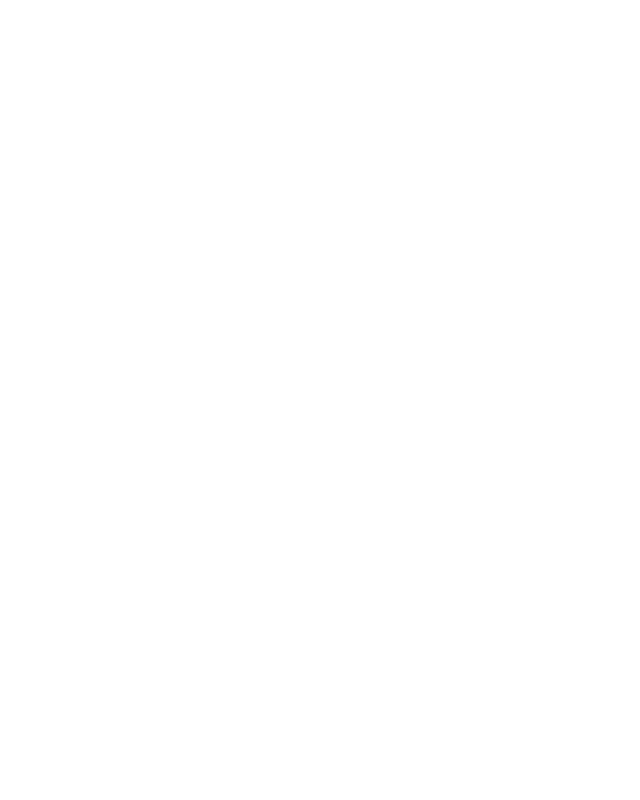
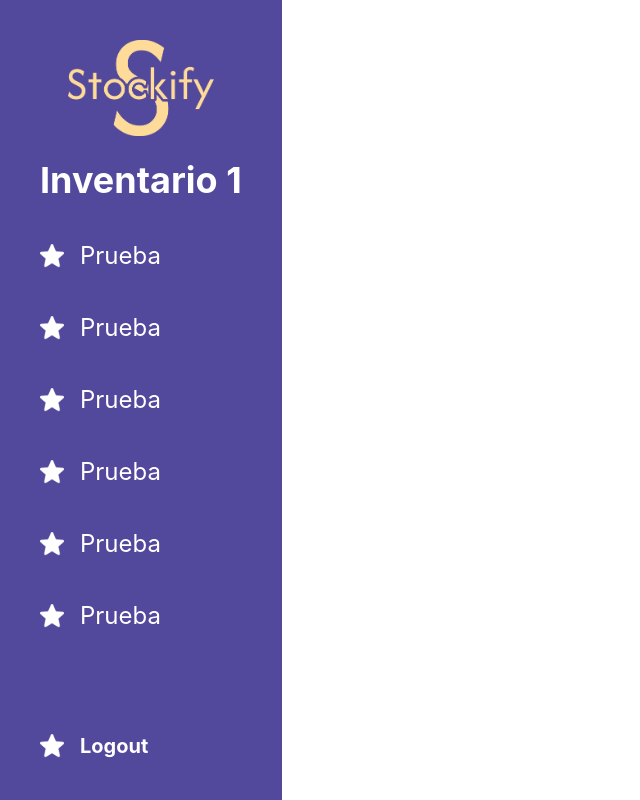
Before and after one commit to AlejandroOcejo/StockifyFront, a React (Create React App) app: page /Client in a window 1280 px wide. Before the commit this address had no page. Shown: the whole page, without its empty margins (0-640 px from the left). Built offline with nearby package versions, Linux system fonts and the light colour scheme.

Commit message:
empezado zona cliente

```diff
--- /dev/null
+++ b/src/components/Layouts/ClientLayout/ClientLayout.js
@@ -0,0 +1,9 @@
+const ClientLayout = ({ children }) => {
+  return (
+    <>
+      <main>{children}</main>
+    </>
+  );
+};
+
+export default ClientLayout;
--- /dev/null
+++ b/src/components/SideBar/Sidebar.js
@@ -0,0 +1,44 @@
+import React from 'react';
+
+const Sidebar = () => {
+  return (
+    <div className="flex flex-col bg-stockifyPurple bottom-0 top-0 fixed justify-between p-10">
+      <div className="flex flex-col items-center">
+        <img className="w-auto h-24" src="/logo.png" alt="logo" />
+        <div className="flex flex-col space-y-10 mt-6">
+          <div className="text-white text-4xl font-bold">Inventario 1</div>
+          <div className="flex items-center text-white text-2xl">
+            <img className="w-6 h-6 mr-4" src="/icons/estrella.png" alt="estrella" />
+            Prueba
+          </div>
+          <div className="flex items-center text-white text-2xl">
+            <img className="w-6 h-6 mr-4" src="/icons/estrella.png" alt="estrella" />
+            Prueba
+          </div>
+          <div className="flex items-center text-white text-2xl">
+            <img className="w-6 h-6 mr-4" src="/icons/estrella.png" alt="estrella" />
+            Prueba
+          </div>
+          <div className="flex items-center text-white text-2xl">
+            <img className="w-6 h-6 mr-4" src="/icons/estrella.png" alt="estrella" />
+            Prueba
+          </div>
+          <div className="flex items-center text-white text-2xl">
+            <img className="w-6 h-6 mr-4" src="/icons/estrella.png" alt="estrella" />
+            Prueba
+          </div>
+          <div className="flex items-center text-white text-2xl">
+            <img className="w-6 h-6 mr-4" src="/icons/estrella.png" alt="estrella" />
+            Prueba
+          </div>
+        </div>
+      </div>
+      <div className="text-white text-xl font-bold mt-6 flex items-center">
+        <img className="w-6 h-6 mr-4" src="/icons/estrella.png" alt="estrella" />
+        Logout
+      </div>
+    </div>
+  );
+};
+
+export default Sidebar;
--- a/src/index.js
+++ b/src/index.js
@@ -9,6 +9,7 @@
 import { store } from './state/store';
 import Register from './views/Register/Register';
 import Services from './views/Services/Services';
+import ClientMain from './views/ClientZone/ClientMain/ClientMain';
 
 const App = () => (
   <BrowserRouter>
@@ -17,6 +18,7 @@
       <Route path="/login" element={<Login />} />
       <Route path="/register" element={<Register />} />
       <Route path="/services" element={<Services />} />
+      <Route path="/Client" element={<ClientMain />} />
     </Routes>
   </BrowserRouter>
 );
--- /dev/null
+++ b/src/views/ClientZone/ClientMain/ClientMain.js
@@ -0,0 +1,11 @@
+import React from 'react';
+import Sidebar from '../../../components/SideBar/Sidebar';
+const ClientMain = () => {
+  return (
+    <div>
+      <Sidebar />
+    </div>
+  );
+};
+
+export default ClientMain;
```
